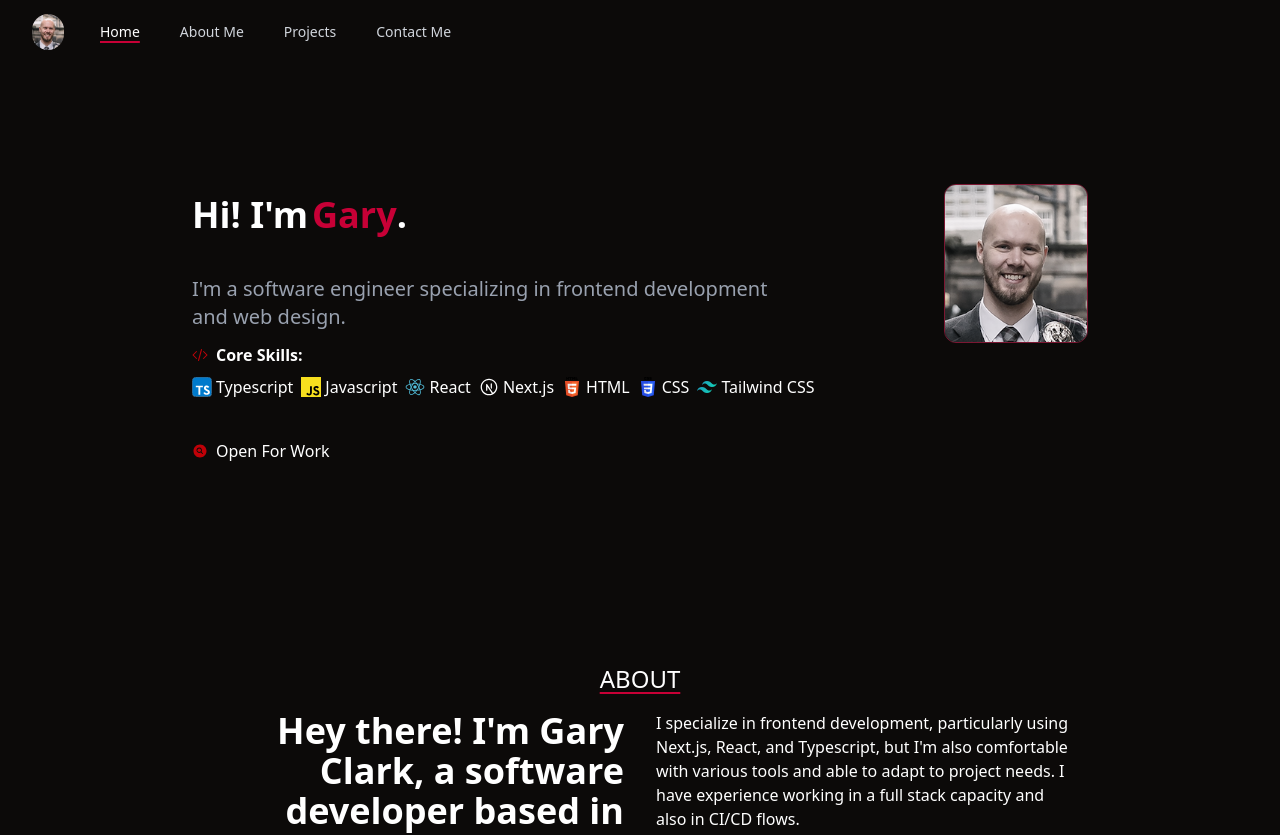
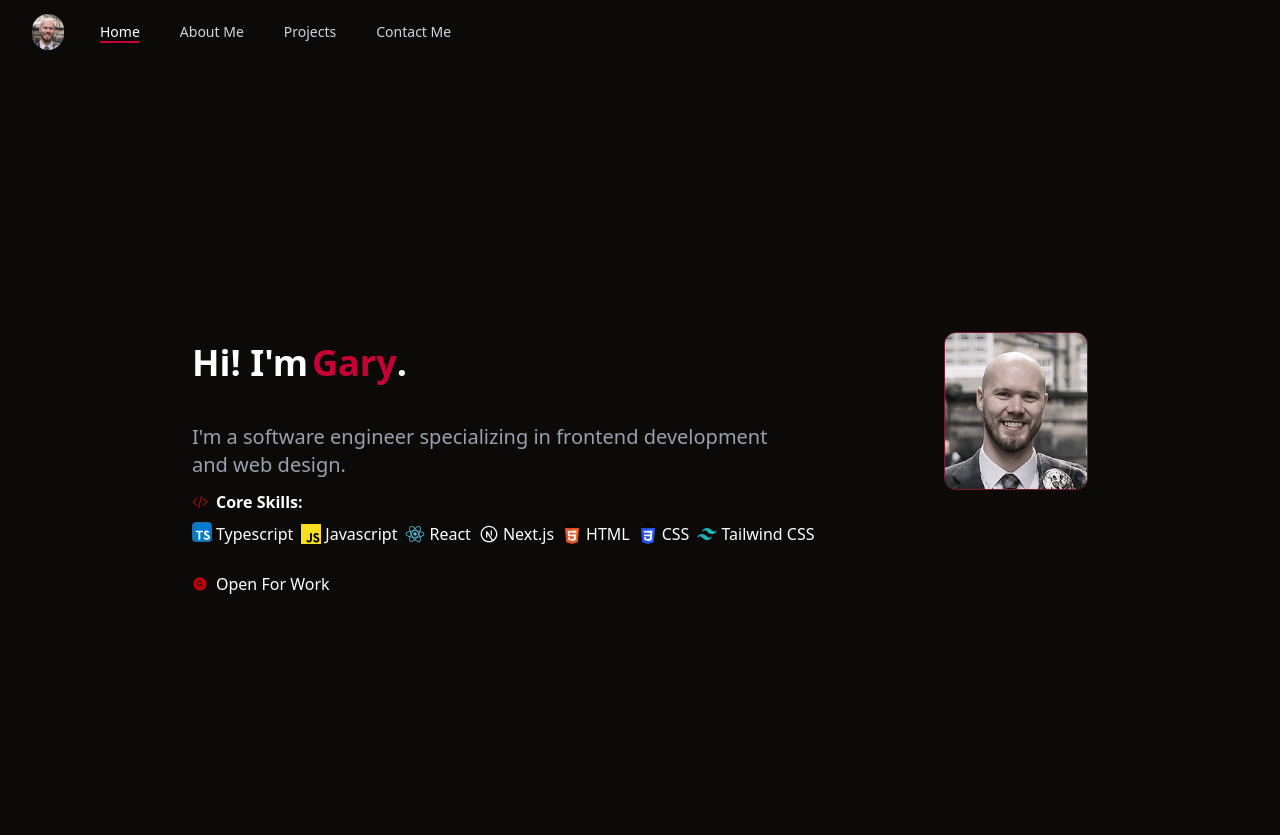
Before and after one commit to Gclark04432/portfolio-site, a Next.js app: page / in a window 1280 px wide. Shown: the top 835 px of the page. Built offline with nearby package versions, Linux system fonts and the light colour scheme.

Commit message:
Adds framer motion transition of core skills and adds redux for nav state management

```diff
--- a/package.json
+++ b/package.json
@@ -15,6 +15,7 @@
     "@emailjs/browser": "^4.4.1",
     "@headlessui/react": "^2.2.0",
     "@heroicons/react": "^2.2.0",
+    "@reduxjs/toolkit": "^2.8.2",
     "@tailwindcss/postcss": "^4.0.15",
     "autoprefixer": "^9.8.8",
     "framer-motion": "^12.15.0",
@@ -22,6 +23,7 @@
     "postcss": "^8.5.3",
     "react": "^19.0.0",
     "react-dom": "^19.0.0",
+    "react-redux": "^9.2.0",
     "tailwindcss": "^4.0.15"
   },
   "devDependencies": {
--- a/src/app/home.tsx
+++ b/src/app/home.tsx
@@ -14,14 +14,26 @@ import {
   TypescriptLogo,
 } from '../../public/logos';
 
+import { motion } from 'framer-motion';
+import { useEffect, useState } from 'react';
+
 export const Home = () => {
+  const [isVisible, setIsVisible] = useState<boolean>(false);
+
+  useEffect(() => {
+    setTimeout(() => {
+      setIsVisible(true);
+    }, 500);
+  }, []);
+
   return (
+    <>
       <section
         id='home'
-      className='flex w-screen flex-col justify-center bg-stone-950 px-10 py-30'
+        className='flex h-screen w-screen flex-col justify-center justify-items-center bg-stone-950 px-10 py-30'
       >
         <div className='flex w-full self-center md:w-2xl lg:w-4xl'>
-        <div className='flex w-4/6 flex-wrap items-center justify-start'>
+          <div className='flex w-4/6 flex-wrap justify-start self-center'>
             <div>
               <div className='flex w-full text-4xl font-extrabold'>
                 <div className='text-white'>Hi! I'm</div>
@@ -49,41 +61,100 @@ export const Home = () => {
             <CodeBracketIcon className='mr-2 w-4 text-red-700' />
             Core Skills:
           </div>
-        <div className='flex flex-wrap'>
-          <div className='mr-2 flex items-center'>
+          {isVisible && (
+            <div className='flex h-10 flex-wrap'>
+              <motion.div
+                initial={{ opacity: 0, x: -80 }}
+                animate={{ opacity: 1, x: 0 }}
+                transition={{ duration: 0.5 }}
+                className='items-center'
+              >
+                <div className='mr-2 flex'>
                   <TypescriptLogo />
                   <div className='ml-1'>Typescript</div>
                 </div>
+              </motion.div>
+              <motion.div
+                initial={{ opacity: 0, x: -80 }}
+                animate={{ opacity: 1, x: 0 }}
+                transition={{ duration: 1 }}
+                className='items-center'
+              >
                 <div className='mr-2 flex items-center'>
                   <JavascriptLogo />
                   <div className='ml-1'>Javascript</div>
                 </div>
+              </motion.div>
+              <motion.div
+                initial={{ opacity: 0, x: -80 }}
+                animate={{ opacity: 1, x: 0 }}
+                transition={{ duration: 1.5 }}
+                className='items-center'
+              >
                 <div className='mr-2 flex items-center'>
                   <ReactLogo />
                   <div className='ml-1'>React</div>
                 </div>
+              </motion.div>
+
+              <motion.div
+                initial={{ opacity: 0, x: -80 }}
+                animate={{ opacity: 1, x: 0 }}
+                transition={{ duration: 2 }}
+                className='items-center'
+              >
                 <div className='mr-2 flex items-center'>
                   <NextjsWhiteLogo />
                   <div className='ml-1'>Next.js</div>
                 </div>
+              </motion.div>
+
+              <motion.div
+                initial={{ opacity: 0, x: -80 }}
+                animate={{ opacity: 1, x: 0 }}
+                transition={{ duration: 2.5 }}
+                className='items-center'
+              >
                 <div className='mr-2 flex items-center'>
                   <HTMLLogo />
                   <div className='ml-1'>HTML</div>
                 </div>
+              </motion.div>
+
+              <motion.div
+                initial={{ opacity: 0, x: -80 }}
+                animate={{ opacity: 1, x: 0 }}
+                transition={{ duration: 3 }}
+                className='items-center'
+              >
                 <div className='mr-2 flex items-center'>
                   <CSSLogo />
                   <div className='ml-1'>CSS</div>
                 </div>
+              </motion.div>
+
+              <motion.div
+                initial={{ opacity: 0, x: -80 }}
+                animate={{ opacity: 1, x: 0 }}
+                transition={{ duration: 3.5 }}
+                className='items-center'
+              >
                 <div className='mr-2 flex items-center'>
                   <TailwindcssLogo />
                   <div className='ml-1'>Tailwind CSS</div>
                 </div>
+              </motion.div>
             </div>
+          )}
         </div>
-      <div className='mt-10 flex w-full self-center text-white md:w-2xl lg:w-4xl'>
+        <div
+          className='flex w-full self-center text-white md:w-2xl lg:w-4xl'
+          style={{ marginTop: isVisible ? '10px' : '50px' }}
+        >
           <MagnifyingGlassCircleIcon className='mr-2 w-4 text-red-700' />
           Open For Work
         </div>
       </section>
+    </>
   );
 };
--- a/src/app/navbar.tsx
+++ b/src/app/navbar.tsx
@@ -8,6 +8,8 @@ import {
 import { Bars3Icon, XMarkIcon } from '@heroicons/react/24/outline';
 import { NavItem } from '@/types';
 import { useScroll, useMotionValueEvent } from 'framer-motion';
+import { useDispatch, useSelector } from 'react-redux';
+import { update } from '@/features/nav/navSlice';
 
 const navigation: NavItem[] = [
   { name: 'Home', href: '#home', current: true },
@@ -25,28 +27,29 @@ export const NavBar = () => {
   const { scrollY } = useScroll();
 
   useMotionValueEvent(scrollY, 'change', (latest) => {
-    console.log({ latest });
-    if (latest > 10 && atTopOfPage) {
+    if (latest > 70 && atTopOfPage) {
       setAtTopOfPage(false);
-    } else if (latest < 10) {
+    } else if (latest < 70) {
       setAtTopOfPage(true);
     }
   });
 
+  const location = useSelector((state: any) => state.location.value);
+  const dispatch = useDispatch();
+
   const handleNavChange = (newNav: NavItem) => {
-    setCurrentNav(newNav);
+    dispatch(update(newNav.name));
   };
-
-  const [currentNav, setCurrentNav] = useState<NavItem>(navigation[0]);
 
   const defaultClasses = 'w-full px-2 sm:px-6 lg:px-8';
 
   const navbarClasses = atTopOfPage
     ? `${defaultClasses} bg-stone-950`
-    : `${defaultClasses} fixed rounded-full mt-5 w-lg inset-x-0 mx-auto border border-rose-700 grayscale-75 bg-stone-950 hover:grayscale-0`;
+    : `${defaultClasses} fixed rounded-full w-lg inset-x-0 mx-auto border border-rose-700 grayscale-75 bg-stone-950 hover:grayscale-0 hidden md:flex`;
 
   return (
-    <Disclosure as='nav' className='z-100 w-screen'>
+    <Disclosure as='nav' className='z-100 w-screen bg-stone-950'>
+      {!atTopOfPage && <div className='h-16'></div>}
       <div className={navbarClasses}>
         <div className='relative flex h-16 items-center justify-between'>
           <div className='absolute inset-y-0 left-0 flex items-center sm:hidden'>
@@ -79,9 +82,9 @@ export const NavBar = () => {
                     key={item.name}
                     href={item.href}
                     onClick={() => handleNavChange(item)}
-                    aria-current={currentNav == item ? 'page' : undefined}
+                    aria-current={location == item.name ? 'page' : undefined}
                     className={classNames(
-                      currentNav == item
+                      location == item.name
                         ? 'text-white underline decoration-rose-700 decoration-2 underline-offset-4'
                         : 'text-gray-300 hover:bg-stone-800 hover:text-white',
                       'rounded-md px-3 py-2 text-sm font-medium',
@@ -104,9 +107,9 @@ export const NavBar = () => {
               as='a'
               href={item.href}
               onClick={() => handleNavChange(item)}
-              aria-current={currentNav == item ? 'page' : undefined}
+              aria-current={location == item.name ? 'page' : undefined}
               className={classNames(
-                currentNav == item
+                location == item.name
                   ? 'bg-gray-900 text-white'
                   : 'text-gray-300 hover:bg-gray-700 hover:text-white',
                 'block rounded-md px-3 py-2 text-base font-medium',
--- a/src/app/page.tsx
+++ b/src/app/page.tsx
@@ -1,11 +1,16 @@
+'use client';
+
 import { Home } from './home';
 import { About } from './about';
 import { Projects } from './projects';
 import { ContactMe } from './contact';
 import { NavBar } from './navbar';
+import { Provider } from 'react-redux';
+import store from './store.js';
 
 export default function Page() {
   return (
+    <Provider store={store}>
       <div className='h-screen w-screen'>
         <NavBar />
         <Home />
@@ -13,5 +18,6 @@ export default function Page() {
         <Projects />
         <ContactMe />
       </div>
+    </Provider>
   );
 }
--- /dev/null
+++ b/src/app/store.js
@@ -0,0 +1,10 @@
+'use client';
+
+import { configureStore } from '@reduxjs/toolkit';
+import navReducer from '../features/nav/navSlice';
+
+export default configureStore({
+  reducer: {
+    location: navReducer,
+  },
+});
--- /dev/null
+++ b/src/features/nav/navSlice.js
@@ -0,0 +1,19 @@
+'use client';
+
+import { createSlice } from '@reduxjs/toolkit';
+
+export const navSlice = createSlice({
+  name: 'location',
+  initialState: {
+    value: 'Home',
+  },
+  reducers: {
+    update: (state, action) => {
+      state.value = action.payload;
+    },
+  },
+});
+
+export const { update } = navSlice.actions;
+
+export default navSlice.reducer;
```
Also changed, not shown: 1 other file (tests, documents, lock files or other folders). Lines whose indentation alone changed are shown as unchanged.
